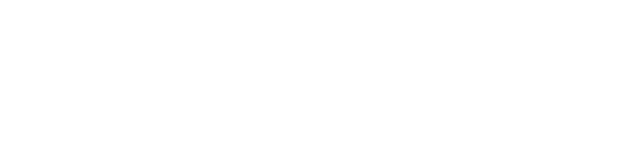
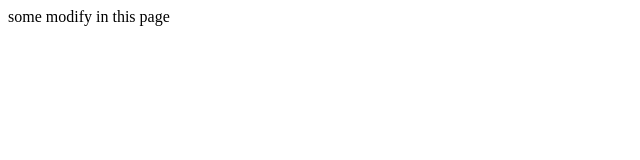
Before and after one commit to kuangmh/hello_wrold, a plain HTML site: page index.html in a window 1280 px wide. Shown: the whole page, without its empty margins (0-640 px from the left). Drawn offline with Linux system fonts and the light colour scheme.

Commit message:
commit 4

```diff
--- a/index.html
+++ b/index.html
@@ -3,6 +3,6 @@
 <title></title>
 </head>
 <body>
-
+	some modify in this page
 </body>
 </html>
```
